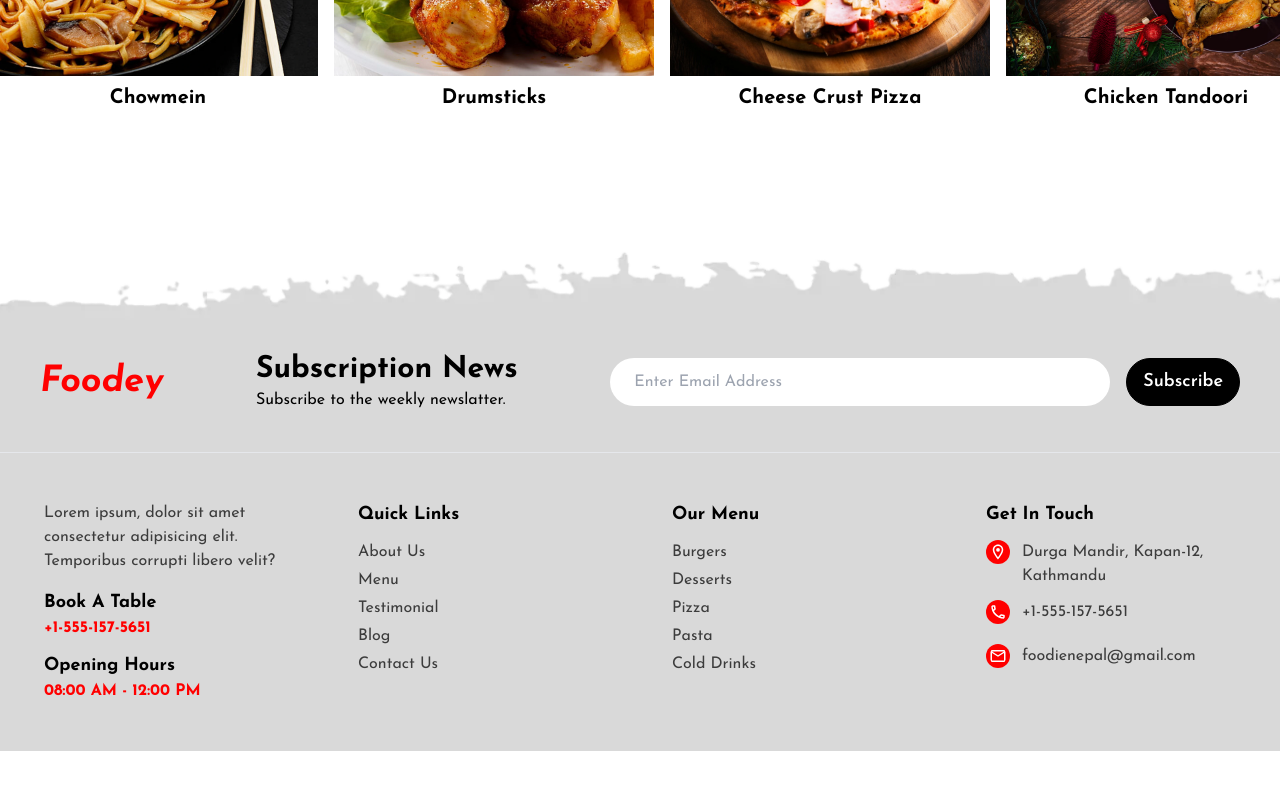
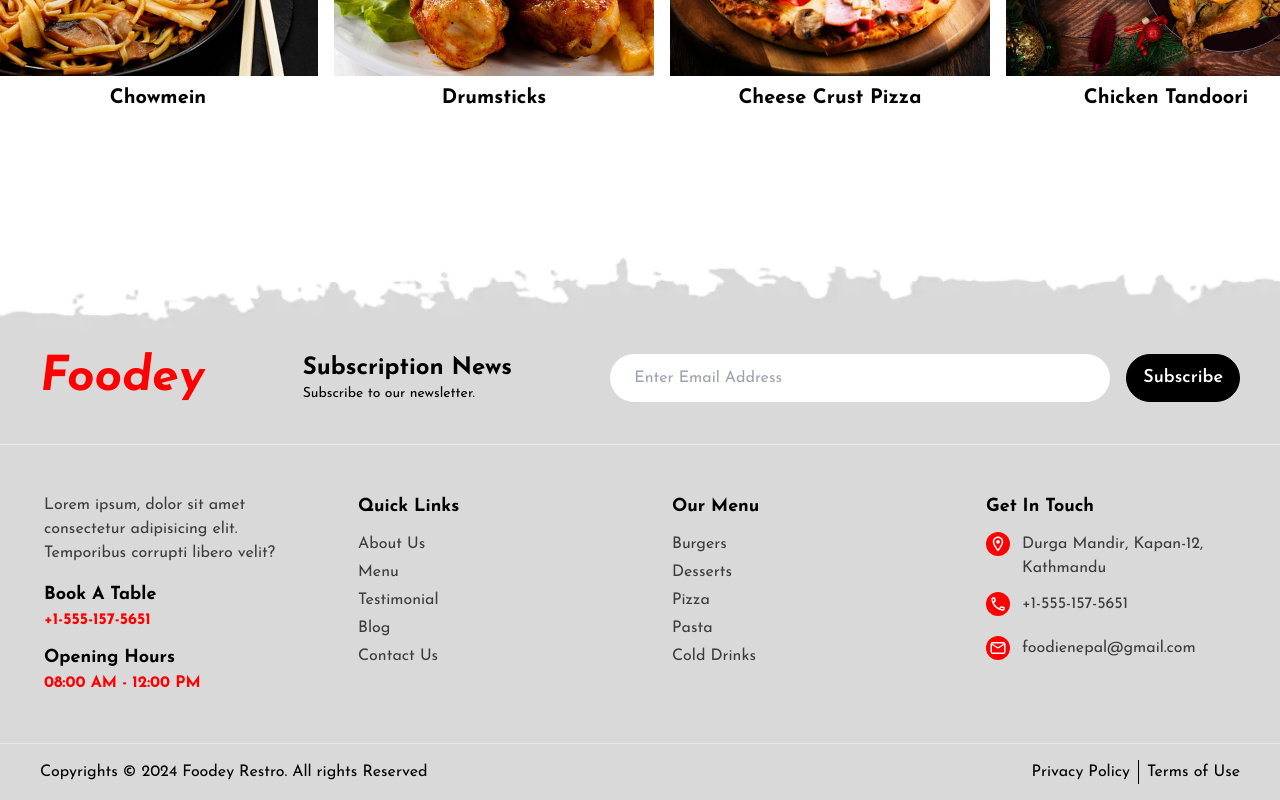
Before and after one commit to darkkphoenyx/Foodey-Your-Online-Restro, a React (Vite) app: page / in a window 1280 px wide. Shown: the part 5649-6449 px from the top of the page. Before the commit the page ends 6400 px from the top, so only its background shows below. Built offline with nearby package versions, Linux system fonts and the light colour scheme; a web font is replaced by a local one.

Commit message:
footer edited

```diff
--- a/src/components/footer/Footer.tsx
+++ b/src/components/footer/Footer.tsx
@@ -12,14 +12,14 @@ export const Footer = () => {
           <div className="logo">
             <Link
               to={"/"}
-              className="font-extrabold text-4xl text-[--primary-text-color] italic"
+              className="font-extrabold text-5xl text-[--primary-text-color] italic"
             >
               Foodey
             </Link>
           </div>
           <div className="subsciption details">
-            <h3 className="text-3xl font-bold ">Subscription News</h3>
-            <p className="">Subscribe to the weekly newslatter.</p>
+            <h3 className="text-2xl font-bold ">Subscription News</h3>
+            <p className="text-sm">Subscribe to our newsletter.</p>
           </div>
           <div className="email-section flex gap-4 flex-wrap">
             <input
@@ -105,6 +105,29 @@ export const Footer = () => {
             </ul>
           </div>
         </div>
+
+        <hr />
+        <div className="flex justify-between items-center container mx-auto px-10 py-4">
+          <div>
+            <h1 className="hover:underline hover:text-[--primary-text-color] cursor-pointer">
+              Copyrights © 2024 Foodey Restro. All rights Reserved
+            </h1>
+          </div>
+          <div className="flex gap-2">
+            <Link
+              className="border-r border-black pr-2 hover:underline hover:text-[--primary-text-color]"
+              to={"/"}
+            >
+              Privacy Policy
+            </Link>
+            <Link
+              className="hover:underline hover:text-[--primary-text-color]"
+              to={"/"}
+            >
+              Terms of Use
+            </Link>
+          </div>
+        </div>
       </div>
     </>
   );
```
